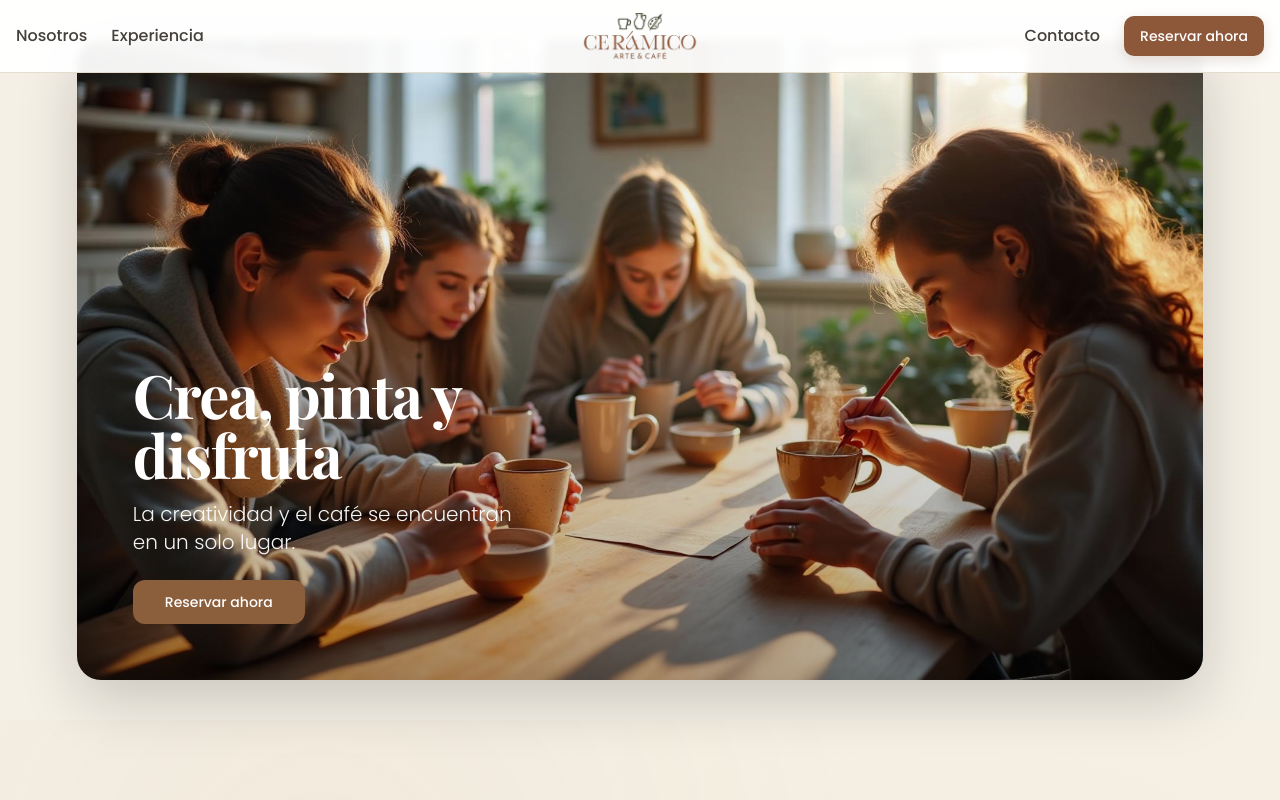
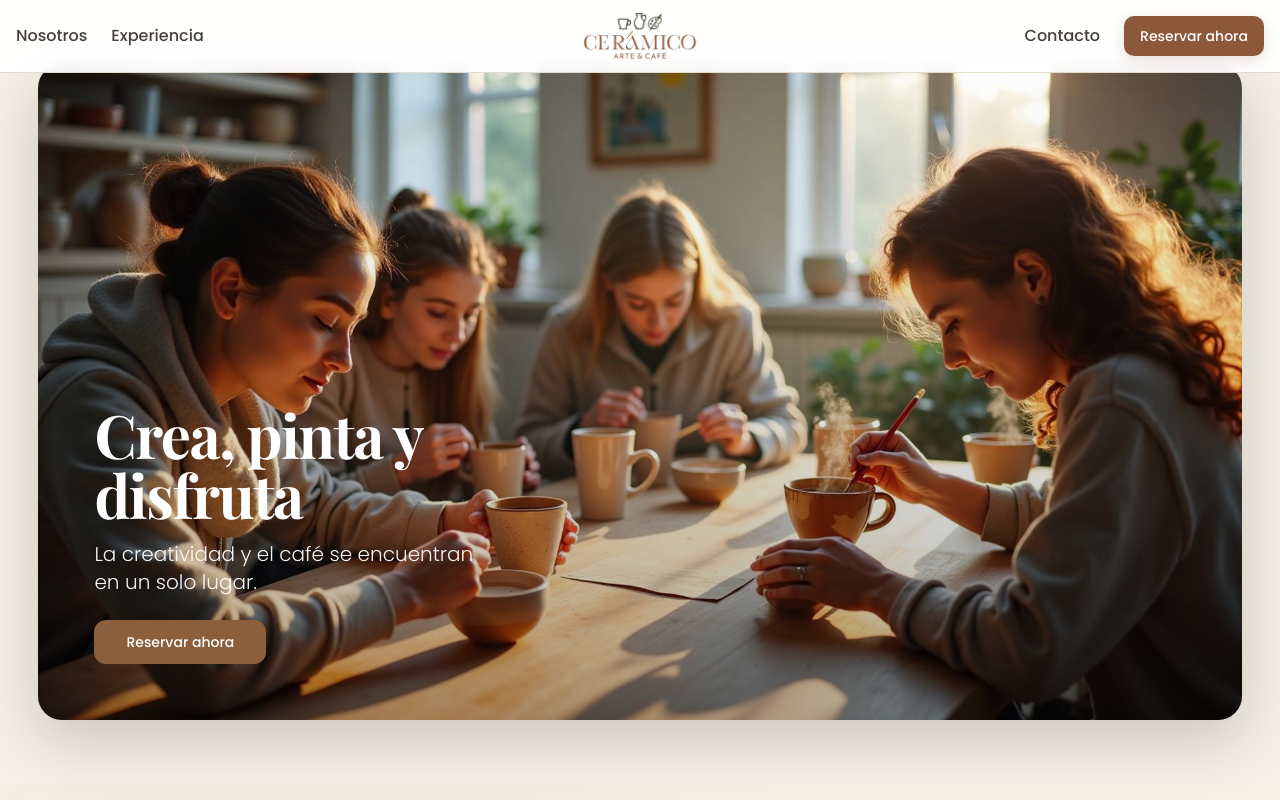
Before and after one commit to DocabyteCompany/ceramic-canvas-cafe, a React (Vite) app: page / in a window 1280 px wide. Shown: the top 800 px of the page. Built offline with nearby package versions, Linux system fonts and the light colour scheme; the HTML template or start-up script is replaced by a standard one.

Commit message:
Adjust hero section spacing

```diff
--- a/src/pages/Index.tsx
+++ b/src/pages/Index.tsx
@@ -42,8 +42,8 @@ const Index = () => {
       <Navigation />
 
       {/* Hero Section */}
-      <section id="inicio" className="min-h-[80vh] md:min-h-[90vh] bg-[#F5F0E6] flex items-center justify-center px-[4vw] md:px-[6vw] py-8">
-        <div className="relative w-full max-w-[720px] md:max-w-[1440px] h-[70vh] md:h-[80vh] rounded-2xl md:rounded-3xl overflow-hidden shadow-[0_20px_60px_rgba(0,0,0,0.18)] animate-fade-in">
+      <section id="inicio" className="min-h-[80vh] md:min-h-[90vh] bg-[#F5F0E6] flex items-center justify-center px-[2vw] md:px-[3vw] py-12 md:py-16">
+        <div className="relative w-full max-w-[720px] md:max-w-[1440px] h-[75vh] md:h-[82vh] rounded-2xl md:rounded-3xl overflow-hidden shadow-[0_20px_60px_rgba(0,0,0,0.18)] animate-fade-in">
           <img
             src={heroImage}
             alt="Personas pintando cerámica mientras toman café"
```
